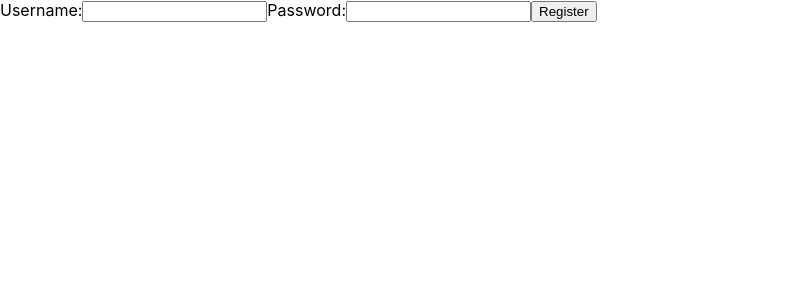
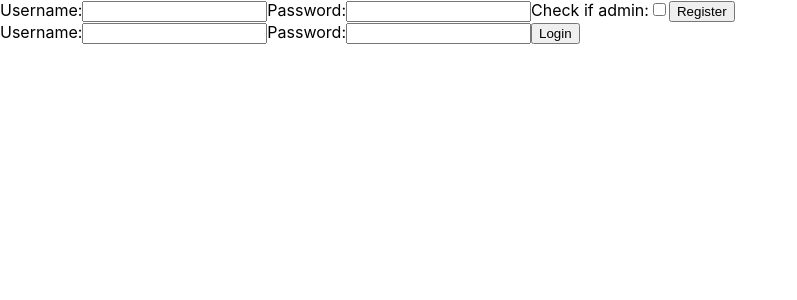
Before and after one commit to alexander215/employee-frontend, a React (Create React App) app: page / in a window 1280 px wide. Shown: the top 300 px of the page, without its empty margins (0-797 px from the left). Built offline with nearby package versions, Linux system fonts and the light colour scheme.

Commit message:
Render landing page with Register and Login

```diff
--- a/src/App.js
+++ b/src/App.js
@@ -2,15 +2,14 @@ import React, { Component } from 'react';
 import { Route, Switch } from 'react-router-dom';
 // import { BrowserRouter as Router, Route, Link } from "react-router-dom";
 // ^^This is from the tutorial
-import Register from './Register';
+import LandingPage from './LandingPage';
 import './App.css';
 
 class App extends Component {
   render() {
     return (
       <main>
-        {/* <Route exact path='/' component={ Register } /> */}
-        <Register />
+        <Route exact path='/' component={ LandingPage } />
       </main>
     )
   }
--- a/src/LandingPage/index.js
+++ b/src/LandingPage/index.js
@@ -0,0 +1,24 @@
+import React, { Component } from 'react';
+import Login from '../Login';
+import Register from '../Register';
+
+class LandingPage extends Component {
+    state = {
+        username: '',
+        password: '',
+        admin: false
+    }
+
+    render() {
+        return (
+            <div>
+                <Register />
+                <Login />
+            </div>
+
+        )
+
+    }
+}
+
+export default LandingPage;
--- a/src/Login/index.js
+++ b/src/Login/index.js
@@ -0,0 +1,46 @@
+import React, { Component } from 'react';
+
+class Login extends Component {
+    state = {
+        username: '',
+        password: ''
+    }
+
+    handleChange = (e) => {
+        this.setState({
+            [e.currentTarget.name]: e.currentTarget.value
+        });
+    }
+
+    handleSubmit = async(e) => {
+        e.preventDefault();
+        const register = await fetch('http://localhost:9000/auth/register', {
+            method: 'POST',
+            credentials: 'include',
+            body: JSON.stringify(this.state),
+            headers: {
+                'Content-Type': 'application/json'
+            }
+        })
+    }
+
+    render() {
+        return (
+            <form>
+                <label>
+                    Username:
+                </label>
+                <input type="text" name="username" onChange={this.handleChange} />
+                <label>
+                    Password:
+                </label>
+                <input type="password" name="password" onChange={this.handleChange} />
+                <button type="submit">
+                    Login
+                </button>
+            </form>
+        )
+    }
+}
+
+export default Login;
--- a/src/Register/index.js
+++ b/src/Register/index.js
@@ -3,7 +3,8 @@ import React, { Component } from 'react';
 class Register extends Component {
     state = {
         username: '',
-        password: ''
+        password: '',
+        admin: false
     }
 
     handleChange = (e) => {
@@ -35,6 +36,10 @@ class Register extends Component {
                     Password:
                 </label>
                 <input type="password" name="password" onChange={this.handleChange} />
+                <label>
+                    Check if admin:
+                </label>
+                <input type="checkbox" name="admin" />
                 <button type="submit">
                     Register
                 </button>
```
